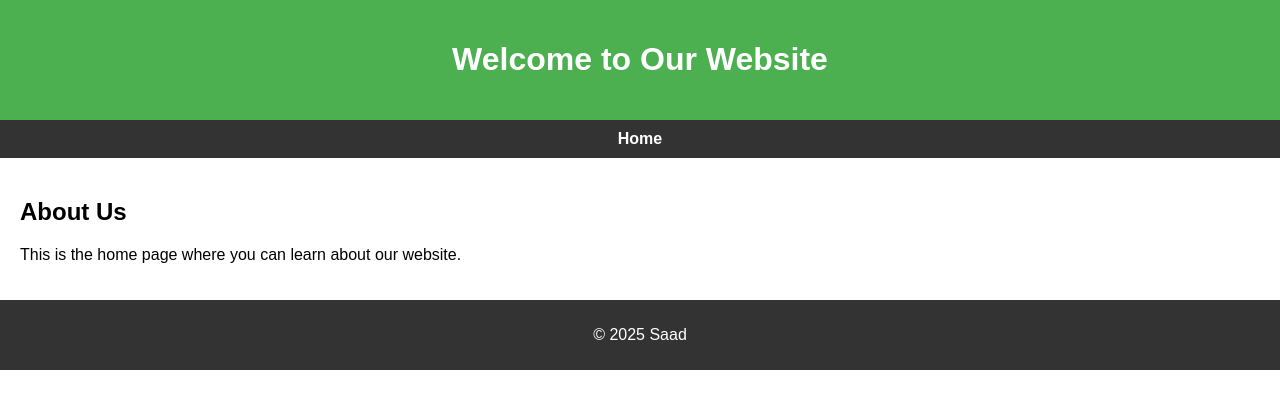
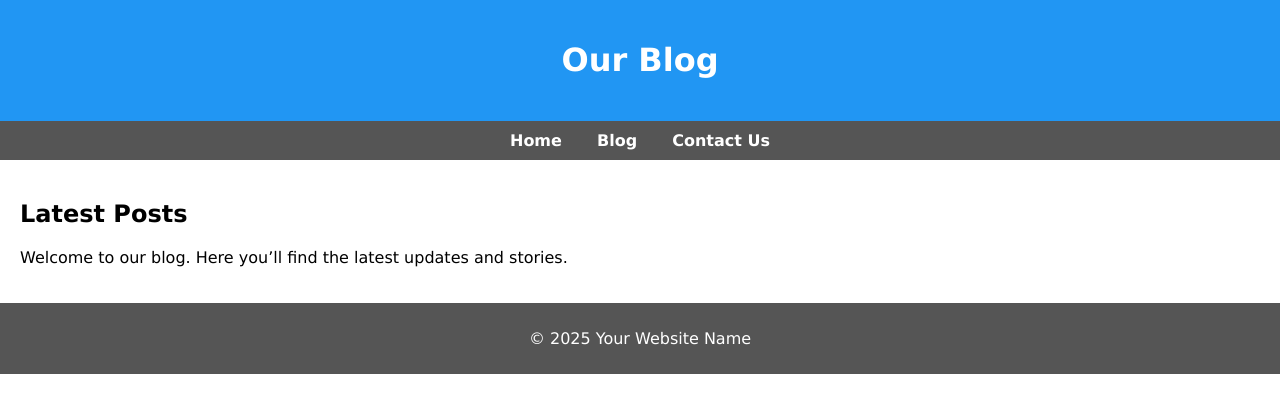
Before and after one commit to saadmahmooood/Blogging-Website, a website: page src/blog.html in a window 1280 px wide. Drawn offline with Linux system fonts and the light colour scheme; files that its build step writes are made by us from their sources.

Commit message:
add blog.html & css

```diff
--- a/src/index.html
+++ b/src/blog.html
@@ -3,24 +3,24 @@
 <head>
   <meta charset="UTF-8">
   <meta name="viewport" content="width=device-width, initial-scale=1.0">
-  <title>Home</title>
-  <link rel="stylesheet" href="../styles/home.css">
+  <title>Blog</title>
+  <link rel="stylesheet" href="styles/blog.css">
 </head>
 <body>
   <header>
-    <h1>Welcome to Our Website</h1>
+    <h1>Our Blog</h1>
   </header>
   <nav>
     <a href="index.html">Home</a>
-    <!-- <a href="blog.html">Blog</a>
-    <a href="contact.html">Contact Us</a> -->
+    <a href="blog.html">Blog</a>
+    <a href="contact.html">Contact Us</a>
   </nav>
   <main>
-    <h2>About Us</h2>
-    <p>This is the home page where you can learn about our website.</p>
+    <h2>Latest Posts</h2>
+    <p>Welcome to our blog. Here you’ll find the latest updates and stories.</p>
   </main>
   <footer>
-    <p>&copy; 2025 Saad</p>
+    <p>&copy; 2025 Your Website Name</p>
   </footer>
 </body>
 </html>
--- /dev/null
+++ b/styles/blog.css
@@ -0,0 +1,41 @@
+/* Blog Page Styles */
+body {
+    font-family: Verdana, sans-serif;
+    margin: 0;
+    padding: 0;
+  }
+
+  header {
+    background-color: #2196F3;
+    color: white;
+    padding: 20px;
+    text-align: center;
+  }
+
+  nav {
+    background-color: #555;
+    padding: 10px 0;
+    text-align: center;
+  }
+
+  nav a {
+    color: white;
+    margin: 0 15px;
+    text-decoration: none;
+    font-weight: bold;
+  }
+
+  nav a:hover {
+    text-decoration: underline;
+  }
+
+  main {
+    padding: 20px;
+  }
+
+  footer {
+    background-color: #555;
+    color: white;
+    text-align: center;
+    padding: 10px;
+  }
```
